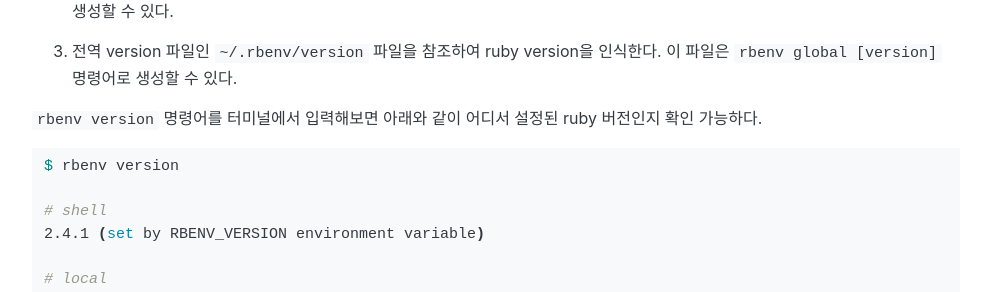
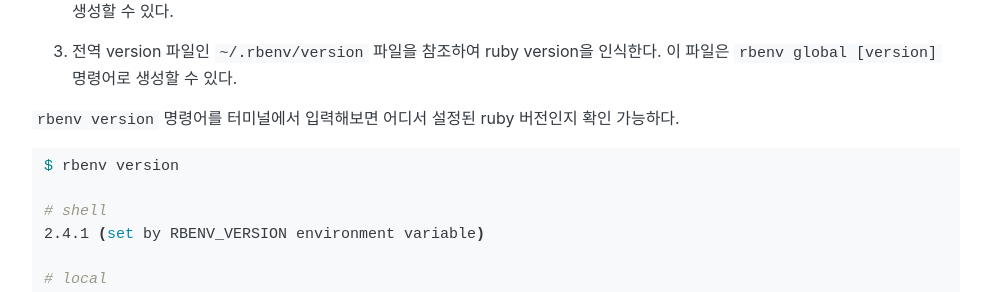
Before and after one commit to capollux/blog, a Jekyll site: the page built from _posts/2018-06-21-Detecting-Ruby-Version-In-rbenv.md, in a window 1280 px wide. Shown: the part 376-668 px from the top of the page, without its empty margins (144-1127 px from the left). Built offline with Jekyll 4.4.1, drawn with Linux system fonts in a browser that asks for light colours.

Commit message:
Fix some words

````diff
--- a/_posts/2018-06-21-Detecting-Ruby-Version-In-rbenv.md
+++ b/_posts/2018-06-21-Detecting-Ruby-Version-In-rbenv.md
@@ -12,7 +12,7 @@ rbenv는 아래의 순서대로 루비 버전을 찾는다. `[version]`은 **2.4
 
 3. 전역 version 파일인 `~/.rbenv/version` 파일을 참조하여 ruby version을 인식한다. 이 파일은 `rbenv global [version]` 명령어로 생성할 수 있다.
 
-`rbenv version` 명령어를 터미널에서 입력해보면 아래와 같이 어디서 설정된 ruby 버전인지 확인 가능하다.
+`rbenv version` 명령어를 터미널에서 입력해보면 어디서 설정된 ruby 버전인지 확인 가능하다.
 
 ```sh
 $ rbenv version
````
